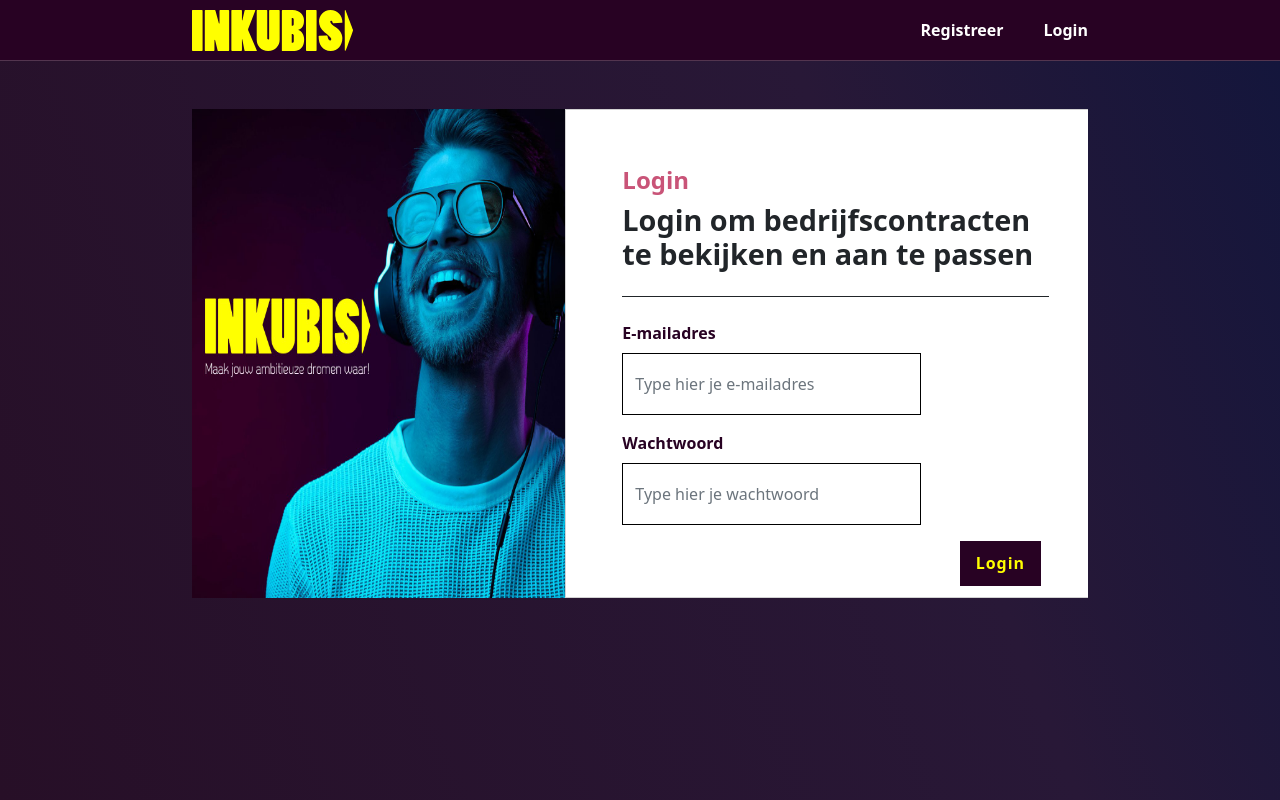
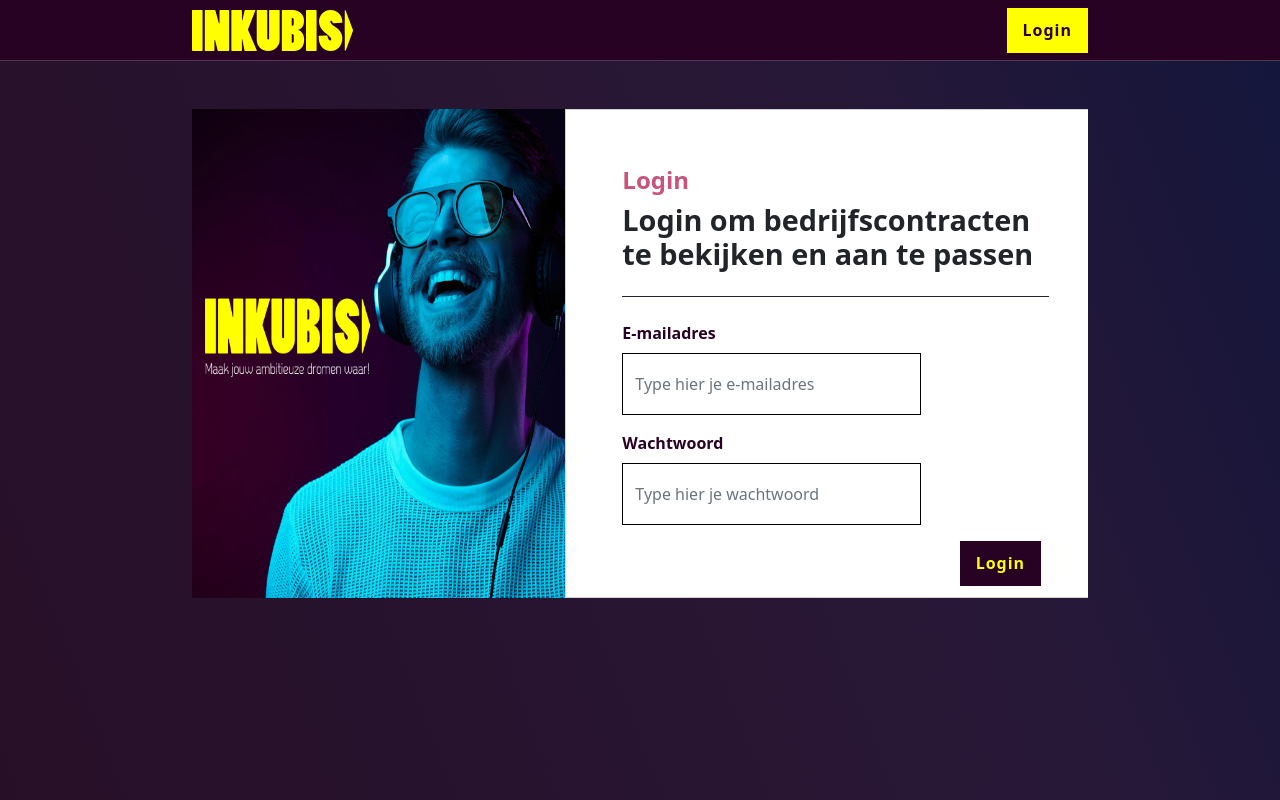
Before and after one commit to kevinvgils/Inkubis-app-frontend, an Angular app: page /login in a window 1280 px wide. Built offline with nearby package versions, Linux system fonts and the light colour scheme.

Commit message:
Add yellow nav

```diff
--- a/src/app/app.component.html
+++ b/src/app/app.component.html
@@ -7,14 +7,13 @@
         <li><a routerLink="/contract" *ngIf="loggedInUser$ | async as user">Create contract</a></li>
         <li><a routerLink="" *ngIf="loggedInUser$ | async as user">Admin pannel</a></li>
       </ul>
-      <ul *ngIf="(loggedInUser$ | async) === undefined">
-        <li><a class="nav-link yellow" routerLink="/register">Registreer</a></li>
-        <li><a class="nav-link" routerLink="/login">Login</a></li>
-      </ul>
-      <ul *ngIf="loggedInUser$ | async as user">
-        <li><a class="nav-link">{{ user.emailAddress }}</a></li>
-        <li><a class="nav-link" (click)="logout()">Uitloggen</a></li>
-      </ul>
+      <div *ngIf="(loggedInUser$ | async) === undefined">
+        <button class="yellow" routerLink="/login">Login</button>
+      </div>
+      <div *ngIf="loggedInUser$ | async as user">
+        {{ user.emailAddress }}
+        <button class="yellow" (click)="logout()">Uitloggen</button>
+      </div>
     </div>
   </div>
 </header>
```
